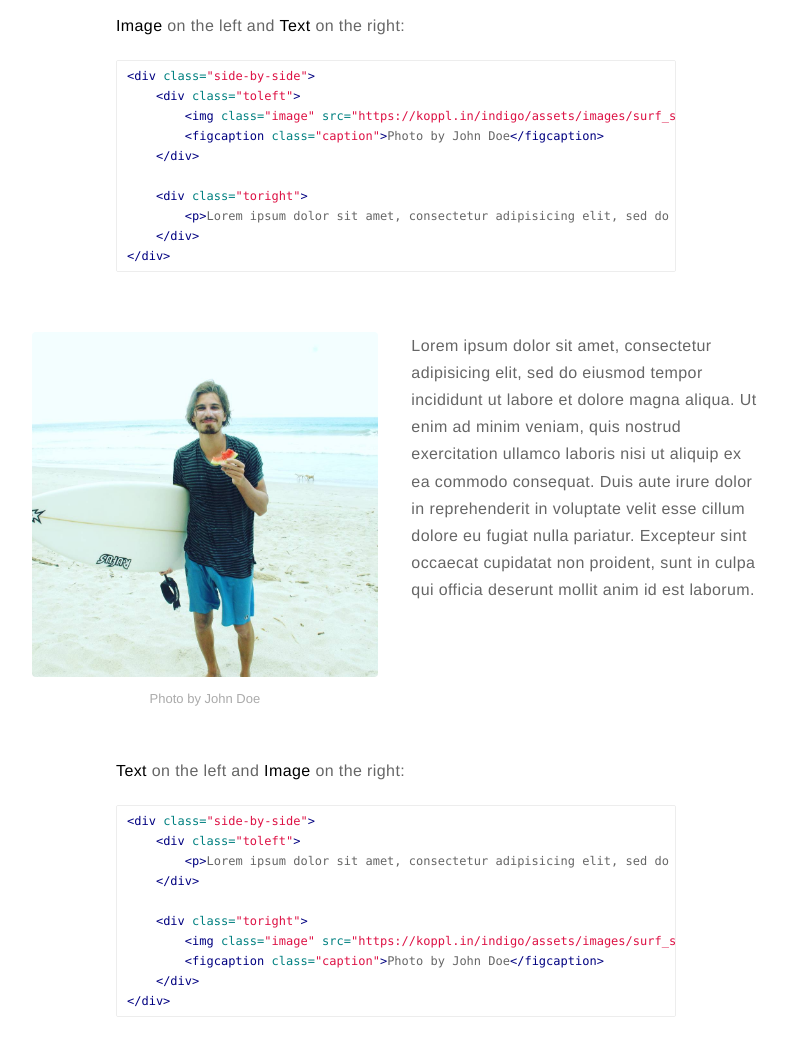
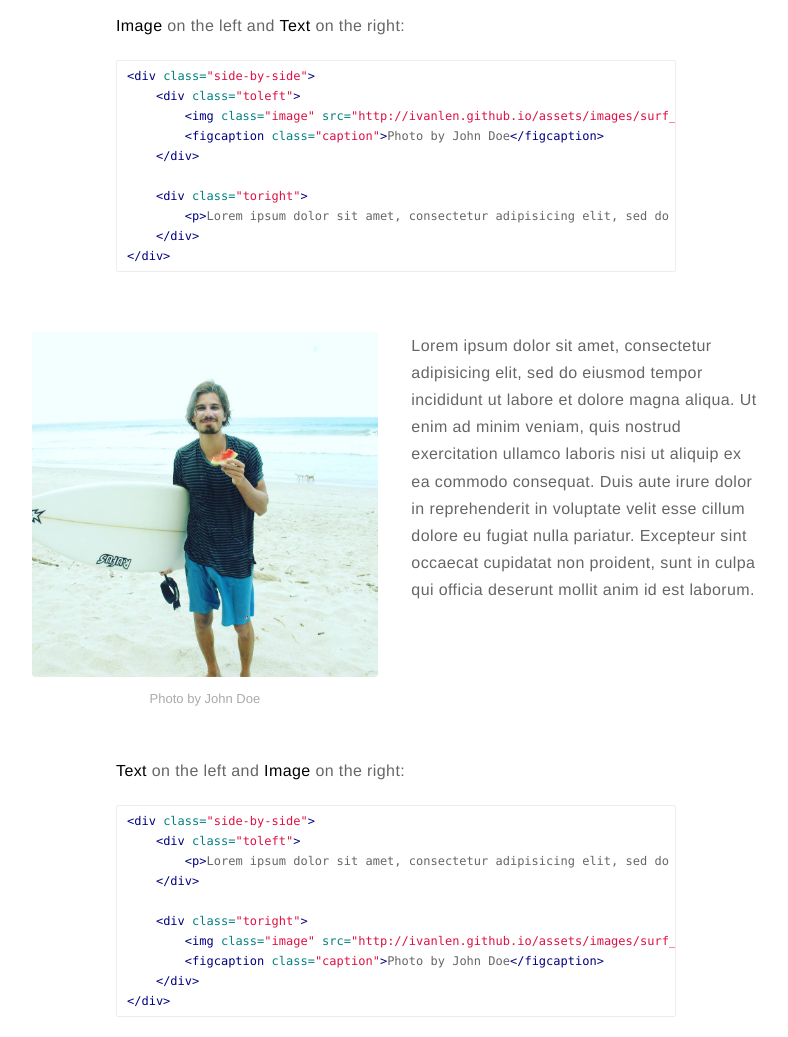
Before and after one commit to ivanlen/ivanlen.github.io, a Jekyll site: the page built from _posts/2015-02-24-markdown-extra-components.markdown, in a window 1280 px wide and 1400 px high, scrolled down 1068 px. Shown: the part 151-1188 px from the top of the window, without its empty margins (244-1032 px from the left). Built offline with Jekyll 4.4.1, drawn with Linux system fonts in a browser that asks for light colours; comment, search, counter and statistics services are not loaded; part of the change alters nothing that is shown; some of the changed text lies outside the part shown.

```diff
--- a/_config.yml
+++ b/_config.yml
@@ -16,8 +16,9 @@ resume: true
 resume-external: true
 resume-url: https://google.com/?q=my+resume
 
-url: https://koppl.in/indigo
+#url: https://koppl.in/indigo
 # your url: http://USERNAME.github.io
+url: http://ivanlen.github.io
 
 permalink: /:title/
 
@@ -55,17 +56,12 @@ github: ivanlen
 
 authors:
     johndoe:
-        name: John Doe
-        bio: A Man who travels the world eating noodles
-        external-image: false
-        picture: assets/images/profile.jpg
-        twitter: johndoe
-    jamesfoster:
-        name: James Foster
-        bio: A Man who develops software with coffee
-        external-image: false
-        picture: assets/images/james.jpg
-        twitter: jamesfoster
+        name: Ivan Lengyel
+        bio: I wanted to be a surfer and I ended up being a nerd.
+        external-image: true
+        picture: assets/images/surf_sandia.jpg
+        twitter: ivanlen
+
 
 # do you want a larger site? change the option below
 # options: [normal, large] | default: normal
```
